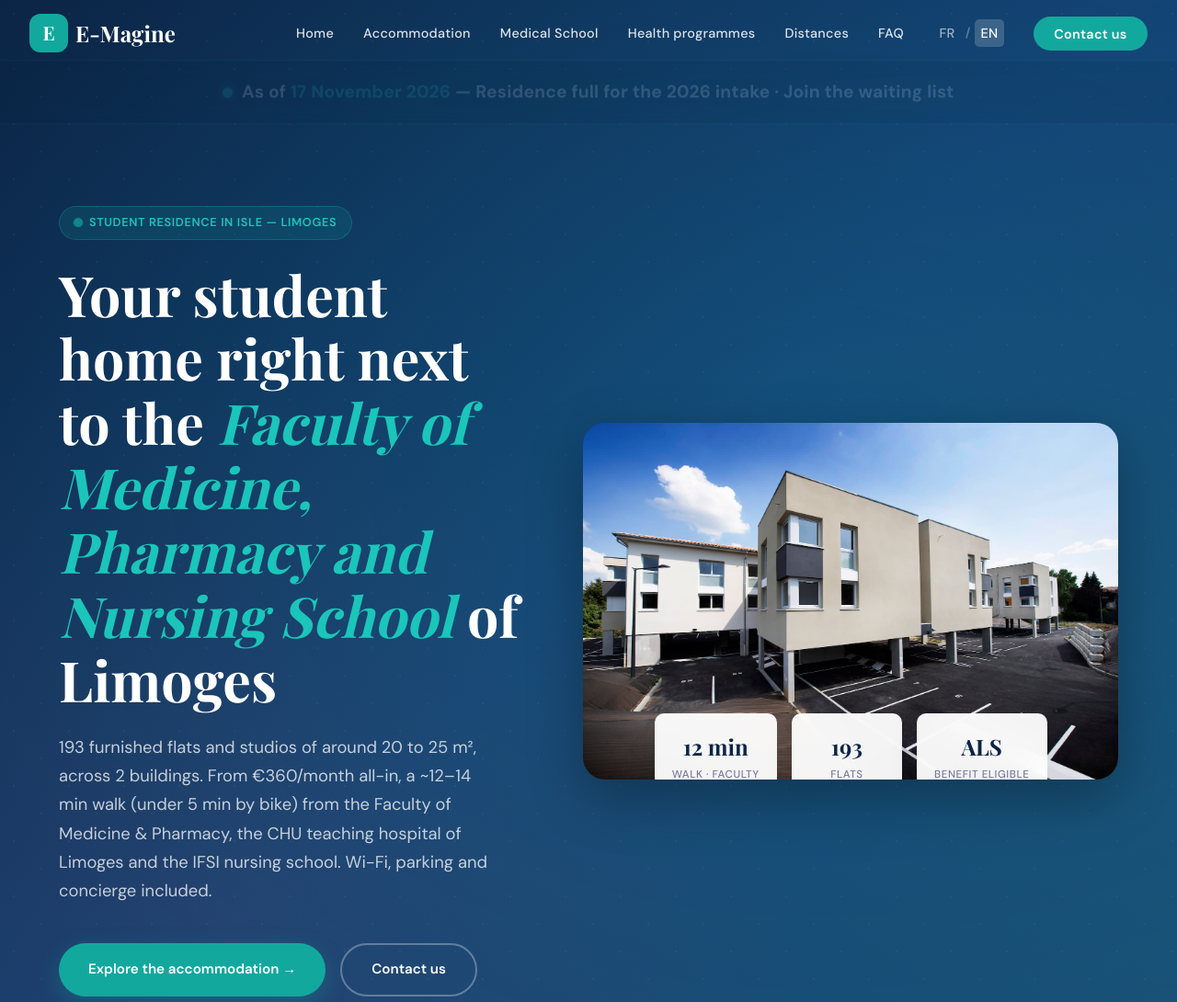
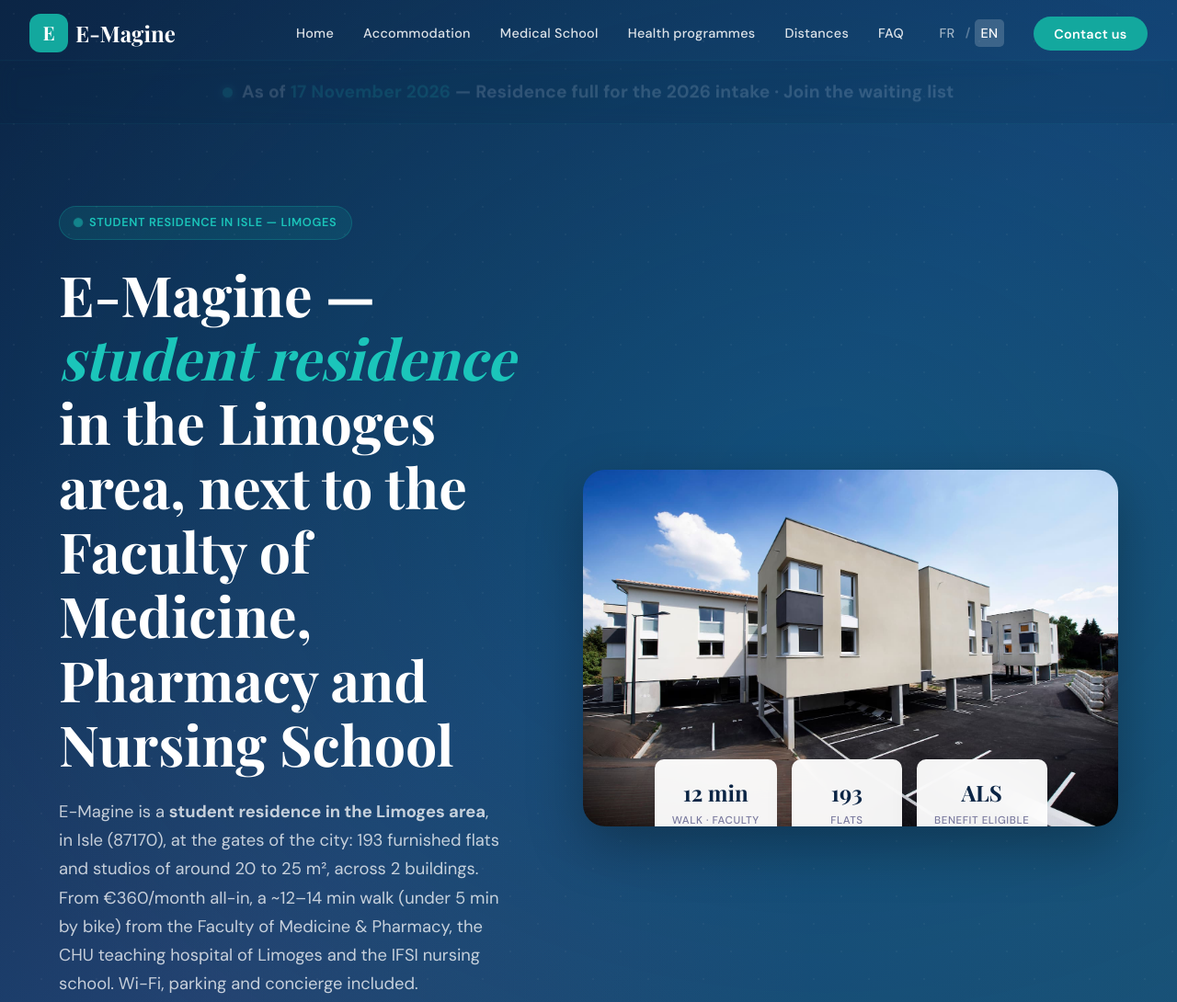
Before and after one commit to PcombesVT/emagine-residence, a plain HTML site: page en/index.html in a window 1280 px wide. Shown: the top 1090 px of the page at 92% size. Drawn offline with nearby package versions, Linux system fonts and the light colour scheme; a web font is replaced by a local one.

Commit message:
Add files via upload

```diff
--- a/en/index.html
+++ b/en/index.html
@@ -389,8 +389,8 @@
     <div class="hero-content">
         <div class="hero-text">
             <div class="hero-badge">Student residence in Isle — Limoges</div>
-            <h1>Your student home right next to the <em>Faculty of Medicine, Pharmacy and Nursing School</em> of Limoges</h1>
-            <p class="hero-subtitle">193 furnished flats and studios of around 20 to 25 m², across 2 buildings. From €360/month all-in, a ~12–14 min walk (under 5 min by bike) from the Faculty of Medicine &amp; Pharmacy, the CHU teaching hospital of Limoges and the IFSI nursing school. Wi-Fi, parking and concierge included.</p>
+            <h1>E-Magine — <em>student residence</em> in the Limoges area, next to the Faculty of Medicine, Pharmacy and Nursing School</h1>
+            <p class="hero-subtitle">E-Magine is a <strong>student residence in the Limoges area</strong>, in Isle (87170), at the gates of the city: 193 furnished flats and studios of around 20 to 25 m², across 2 buildings. From €360/month all-in, a ~12–14 min walk (under 5 min by bike) from the Faculty of Medicine &amp; Pharmacy, the CHU teaching hospital of Limoges and the IFSI nursing school. Wi-Fi, parking and concierge included.</p>
             <div class="hero-actions">
                 <a href="#logements" class="btn btn-primary">Explore the accommodation →</a>
                 <a href="#contact" class="btn btn-outline">Contact us</a>
```
